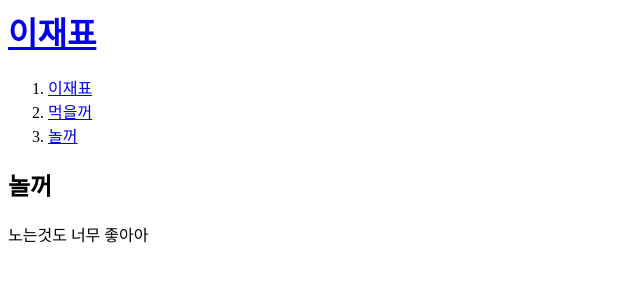
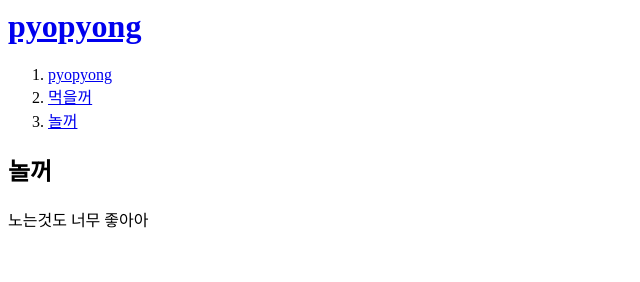
Before and after one commit to pyopyong/myfirstwebsite, a plain HTML site: page 3.html in a window 1280 px wide. Shown: the whole page, without its empty margins (0-640 px from the left). Drawn offline with Linux system fonts and the light colour scheme.

Commit message:
Update 3.html

```diff
--- a/3.html
+++ b/3.html
@@ -2,16 +2,16 @@
 <html>
 
 <head>
-  <title>이재표 - 놀꺼</title>
+  <title>pyopyong - 놀꺼</title>
   <meta charset="utf-8">
 </head>
 
 
 
 <body>
-  <h1><a href="index.html">이재표</a></h1>
+  <h1><a href="index.html">pyopyong</a></h1>
   <ol>
-    <li><a href="1.html">이재표</a></Li>
+    <li><a href="1.html">pyopyong</a></Li>
     <li><a href="2.html">먹을꺼</a></Li>
     <li><a href="3.html">놀꺼</a></li>
   </ol>
```
